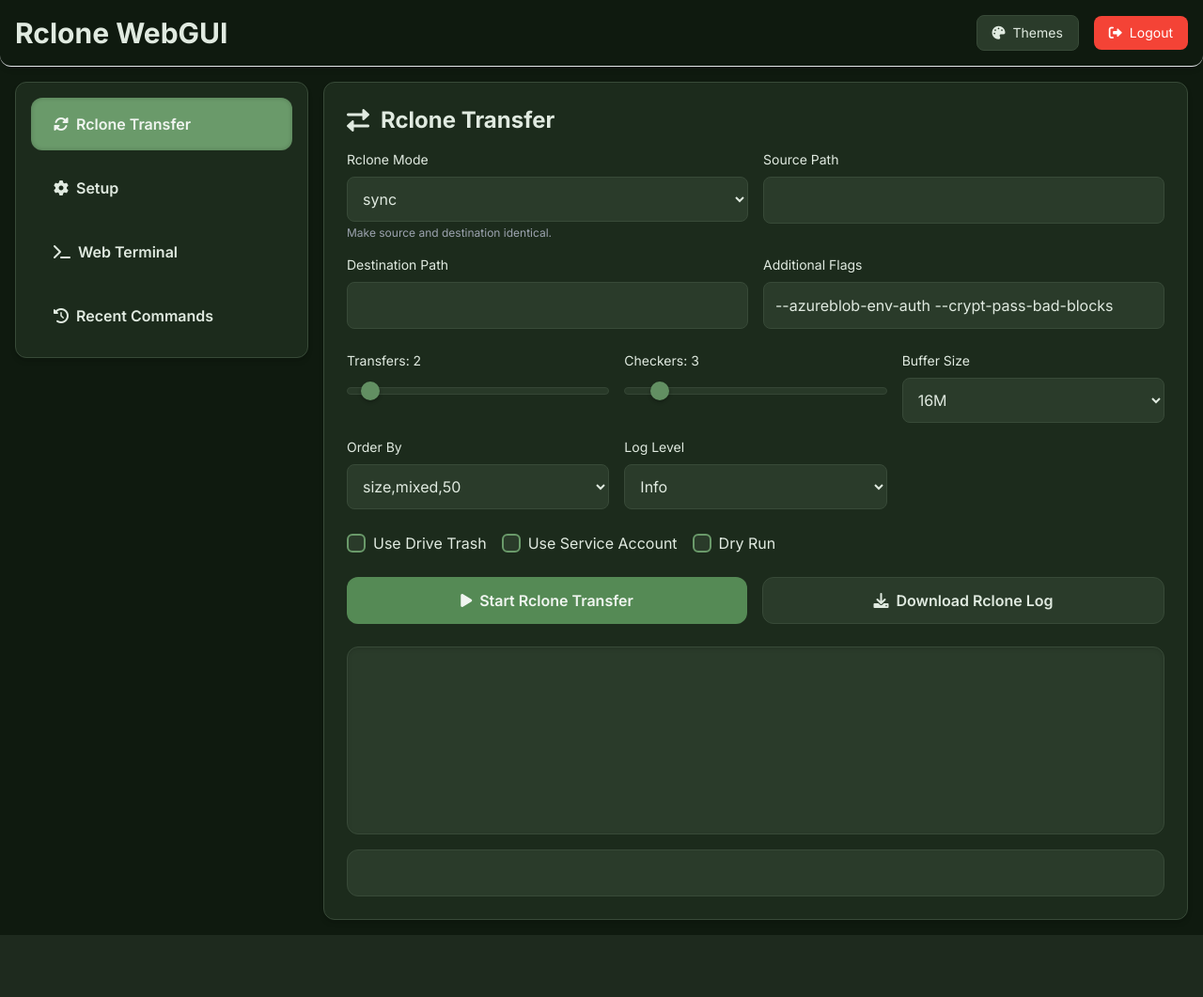
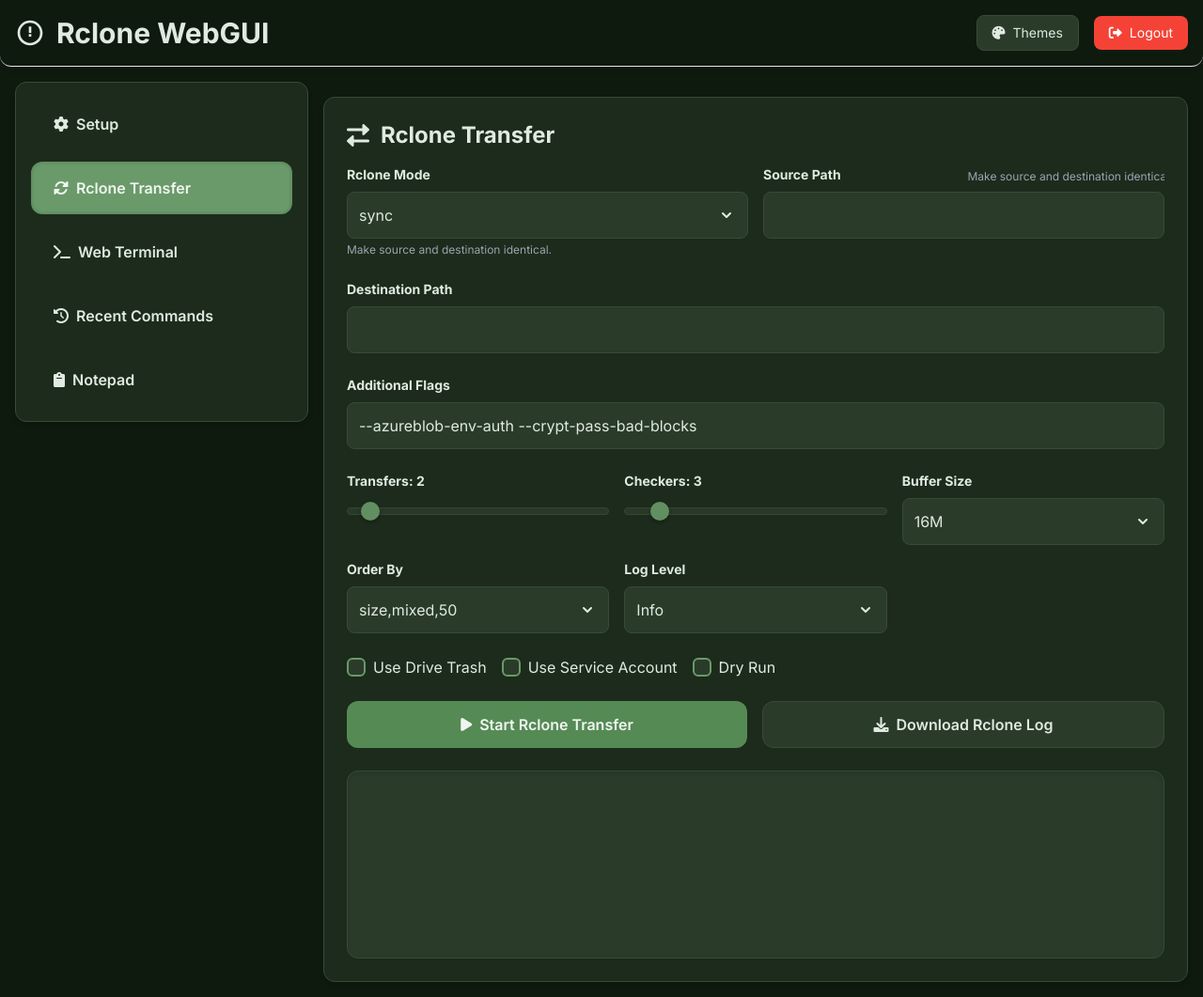
Before and after one commit to Frozen12/rclone-webGUI, a Flask app: page / in a window 1280 px wide. Shown: the whole page at 94% size. Before the commit the page ends 995 px from the top, so only its background shows below. Run offline with Flask 3, Linux system fonts and the light colour scheme; the visitor is signed in with stand-in values (Sample User, id 1); parts of the project's set-up code (start-up, migrations or seed data) failed here and were passed over; some libraries are stand-ins or nearby versions.

Commit message:
Update index.html

```diff
--- a/templates/index.html
+++ b/templates/index.html
@@ -5,16 +5,22 @@
     <meta name="viewport" content="width=device-width, initial-scale=1.0">
     <title>Rclone WebGUI</title>
     <script src="https://cdn.tailwindcss.com"></script>
-    <link href="https://fonts.googleapis.com/css2?family=Inter:wght@300;400;600;700&display=swap" rel="stylesheet">
+    <link href="https://fonts.googleapis.com/css2?family=Inter:wght@300;400;600;700&family=Orbitron:wght@700&display=swap" rel="stylesheet">
     <link rel="stylesheet" href="{{ url_for('static', filename='css/style.css') }}">
     <!-- Font Awesome for icons -->
     <link rel="stylesheet" href="https://cdnjs.cloudflare.com/ajax/libs/font-awesome/6.0.0-beta3/css/all.min.css">
+    <link rel="icon" href="{{ url_for('static', filename='favicon.svg') }}" type="image/svg+xml">
 </head>
 <body class="flex flex-col min-h-screen">
     <!-- Header -->
-    <header class="bg-card-bg-color p-4 shadow-md flex justify-between items-center rounded-b-xl sticky top-0 z-10 border-b border-border-color">
-        <h1 class="text-3xl font-bold text-primary-color">Rclone WebGUI</h1>
-        <div class="flex items-center space-x-4">
+    <header class="bg-card-bg-color p-4 shadow-md flex flex-wrap justify-between items-center rounded-b-xl sticky top-0 z-10 border-b border-border-color">
+        <div class="flex items-center">
+            <svg class="h-8 w-8 text-accent-color mr-3" fill="currentColor" viewBox="0 0 24 24" xmlns="http://www.w3.org/2000/svg">
+                <path d="M12 2C6.477 2 2 6.477 2 12s4.477 10 10 10 10-4.477 10-10S17.523 2 12 2zm0 18c-4.411 0-8-3.589-8-8s3.589-8 8-8 8 3.589 8 8-3.589 8-8 8zm-1-13h2v5h-2V7zm0 6h2v2h-2v-2z"/>
+            </svg>
+            <h1 class="text-3xl font-bold app-title">Rclone WebGUI</h1>
+        </div>
+        <div class="flex items-center space-x-4 mt-2 md:mt-0">
             <!-- Theme Changer Dropdown -->
             <div class="relative inline-block text-left">
                 <button type="button" id="themeChangerBtn" class="btn-secondary px-4 py-2 rounded-lg text-sm font-medium focus:outline-none flex items-center">
@@ -22,13 +28,13 @@
                 </button>
                 <div id="themeDropdown" class="origin-top-right absolute right-0 mt-2 w-48 rounded-md shadow-lg bg-card-bg-color ring-1 ring-border-color ring-opacity-5 focus:outline-none hidden" role="menu" aria-orientation="vertical" aria-labelledby="themeChangerBtn">
                     <div class="py-1" role="none">
-                        <a href="#" class="block px-4 py-2 text-sm text-text-color hover:bg-input-bg-color" data-theme="dark-mode">Dark Green (Default)</a>
-                        <a href="#" class="block px-4 py-2 text-sm text-text-color hover:bg-input-bg-color" data-theme="theme-blue">Blue</a>
-                        <a href="#" class="block px-4 py-2 text-sm text-text-color hover:bg-input-bg-color" data-theme="theme-purple">Purple</a>
-                        <a href="#" class="block px-4 py-2 text-sm text-text-color hover:bg-input-bg-color" data-theme="theme-orange">Orange</a>
-                        <a href="#" class="block px-4 py-2 text-sm text-text-color hover:bg-input-bg-color" data-theme="theme-red">Red</a>
-                        <a href="#" class="block px-4 py-2 text-sm text-text-color hover:bg-input-bg-color" data-theme="theme-teal">Teal</a>
-                        <a href="#" class="block px-4 py-2 text-sm text-text-color hover:bg-input-bg-color" data-theme="theme-indigo">Indigo</a>
+                        <a href="#" class="block px-4 py-2 text-sm text-text-color hover:bg-input-bg-color rounded-md mx-1 my-0.5" data-theme="dark-mode">Dark Green (Default)</a>
+                        <a href="#" class="block px-4 py-2 text-sm text-text-color hover:bg-input-bg-color rounded-md mx-1 my-0.5" data-theme="theme-blue">Blue</a>
+                        <a href="#" class="block px-4 py-2 text-sm text-text-color hover:bg-input-bg-color rounded-md mx-1 my-0.5" data-theme="theme-purple">Purple</a>
+                        <a href="#" class="block px-4 py-2 text-sm text-text-color hover:bg-input-bg-color rounded-md mx-1 my-0.5" data-theme="theme-orange">Orange</a>
+                        <a href="#" class="block px-4 py-2 text-sm text-text-color hover:bg-input-bg-color rounded-md mx-1 my-0.5" data-theme="theme-red">Red</a>
+                        <a href="#" class="block px-4 py-2 text-sm text-text-color hover:bg-input-bg-color rounded-md mx-1 my-0.5" data-theme="theme-teal">Teal</a>
+                        <a href="#" class="block px-4 py-2 text-sm text-text-color hover:bg-input-bg-color rounded-md mx-1 my-0.5" data-theme="theme-indigo">Indigo</a>
                     </div>
                 </div>
             </div>
@@ -46,10 +52,11 @@
             <!-- Navigation Buttons -->
             <nav class="card p-4 rounded-xl shadow-md">
                 <ul class="space-y-3">
+                    <li><button onclick="showSection('setup')" class="nav-button"><i class="fas fa-cog mr-2"></i> Setup</button></li>
                     <li><button onclick="showSection('rclone-transfer')" class="nav-button active"><i class="fas fa-sync-alt mr-2"></i> Rclone Transfer</button></li>
-                    <li><button onclick="showSection('setup')" class="nav-button"><i class="fas fa-cog mr-2"></i> Setup</button></li>
                     <li><button onclick="showSection('web-terminal')" class="nav-button"><i class="fas fa-terminal mr-2"></i> Web Terminal</button></li>
-                    <li><button onclick="toggleRecentCommandsModal()" class="nav-button"><i class="fas fa-history mr-2"></i> Recent Commands</button></li>
+                    <li><button onclick="showSection('recent-commands')" class="nav-button"><i class="fas fa-history mr-2"></i> Recent Commands</button></li>
+                    <li><button onclick="showSection('notepad')" class="nav-button"><i class="fas fa-clipboard mr-2"></i> Notepad</button></li>
                 </ul>
             </nav>
         </aside>
@@ -57,27 +64,53 @@
         <!-- Right Column: Dynamic Content Sections -->
         <section class="flex-1 space-y-4">
 
+            <!-- Setup Section -->
+            <div id="setup-section" class="content-section card p-6 rounded-xl shadow-md hidden">
+                <h2 class="text-2xl font-bold mb-4 text-primary-color flex items-center"><i class="fas fa-cogs mr-3"></i> Setup</h2>
+
+                <div class="mb-6 border border-border-color rounded-lg p-4">
+                    <h3 class="text-xl font-semibold mb-3 text-accent-color">Upload rclone.conf</h3>
+                    <p class="text-sm text-text-color mb-3">Upload your Rclone configuration file. This will overwrite any existing <code>rclone.conf</code>.</p>
+                    <label class="custom-file-upload">
+                        <input type="file" id="rclone_conf_file_input" accept=".conf" class="hidden">
+                        <span id="rclone-conf-file-name" class="file-name-display">No file chosen</span>
+                        <span class="file-button btn-secondary"><i class="fas fa-folder-open mr-2"></i> Browse</span>
+                    </label>
+                    <button onclick="uploadRcloneConf()" class="btn-primary mt-4 w-full md:w-auto"><i class="fas fa-upload mr-2"></i> Upload rclone.conf</button>
+                </div>
+
+                <div class="mb-6 border border-border-color rounded-lg p-4">
+                    <h3 class="text-xl font-semibold mb-3 text-accent-color">Upload Service Account (SA) ZIP</h3>
+                    <p class="text-sm text-text-color mb-3">Upload a ZIP file containing your service account JSON files. This will clear existing JSONs and extract new ones directly into <code>/app/.config/rclone/</code>.</p>
+                    <label class="custom-file-upload">
+                        <input type="file" id="sa_zip_file_input" accept=".zip" class="hidden">
+                        <span id="sa-zip-file-name" class="file-name-display">No file chosen</span>
+                        <span class="file-button btn-secondary"><i class="fas fa-folder-open mr-2"></i> Browse</span>
+                    </label>
+                    <button onclick="uploadSaZip()" class="btn-primary mt-4 w-full md:w-auto"><i class="fas fa-file-archive mr-2"></i> Upload SA ZIP</button>
+                </div>
+
+                <div id="majorStepsOutput" class="major-steps-output mt-4"></div>
+            </div>
+
             <!-- Rclone Transfer Section -->
             <div id="rclone-transfer-section" class="content-section card p-6 rounded-xl shadow-md active">
                 <h2 class="text-2xl font-bold mb-4 text-primary-color flex items-center"><i class="fas fa-exchange-alt mr-3"></i> Rclone Transfer</h2>
 
                 <div class="grid grid-cols-1 md:grid-cols-2 gap-4 mb-6">
                     <div>
-                        <label for="mode" class="block text-sm font-medium mb-2 text-primary-color">Rclone Mode</label>
-                        <select id="mode" class="input-field w-full p-3 rounded-lg">
-                            <optgroup label="Two Remote Commands">
+                        <label for="mode" class="block text-sm font-bold mb-2 text-primary-color">Rclone Mode</label>
+                        <select id="mode" class="input-field w-full p-3 rounded-lg custom-select">
                             <option value="sync" data-description="Make source and destination identical." selected>sync</option>
                             <option value="copy" data-description="Copy files from source to destination.">copy</option>
                             <option value="move" data-description="Move files from source to destination.">move</option>
                             <option value="copyurl" data-description="Copy a URL content to destination.">copyurl</option>
                             <option value="check" data-description="Check files in the source match the files in the destination.">check</option>
                             <option value="cryptcheck" data-description="Cryptcheck the vault.">cryptcheck</option>
-                            </optgroup>
-                            <optgroup label="One Remote Commands">
+
                             <option value="lsd" data-description="List directories/containers in the path.">lsd</option>
                             <option value="ls" data-description="List all files in the path.">ls</option>
                             <option value="tree" data-description="List contents of remote in a tree-like fashion.">tree</option>
-                                <option value="listremotes" data-description="List all remotes in the config file.">listremotes</option>
                             <option value="mkdir" data-description="Create new directory.">mkdir</option>
                             <option value="size" data-description="Counts objects and their sizes in a remote.">size</option>
                             <option value="serve" data-description="Serve a remote over HTTP/WebDAV/FTP/etc.">serve</option>
@@ -87,41 +120,45 @@
                             <option value="delete" data-description="Remove files in the path.">delete</option>
                             <option value="deletefile" data-description="Remove a single file from remote.">deletefile</option>
                             <option value="purge" data-description="Remove all content in the path.">purge</option>
+
+                            <option value="listremotes" data-description="List all remotes in the config file.">listremotes</option>
                             <option value="version" data-description="Show version and exit.">version</option>
-                            </optgroup>
                         </select>
                         <p id="mode-description" class="text-xs mt-1 text-gray-400">Make source and destination identical.</p>
                     </div>
 
-                    <div>
-                        <label for="source" class="block text-sm font-medium mb-2 text-primary-color">Source Path</label>
+                    <div class="relative">
+                        <label for="source" class="block text-sm font-bold mb-2 text-primary-color">Source Path</label>
+                        <div id="mode-description-inline" class="absolute top-0 right-0 text-xs text-gray-400 p-1 rounded-md max-w-[50%] overflow-hidden whitespace-nowrap text-right"></div>
                         <input type="text" id="source" class="input-field w-full p-3 rounded-lg" value="">
                     </div>
+                </div>
 
+                <div class="mb-6">
                     <div id="destination-field">
-                        <label for="destination" class="block text-sm font-medium mb-2 text-primary-color">Destination Path</label>
+                        <label for="destination" class="block text-sm font-bold mb-2 text-primary-color">Destination Path</label>
                         <input type="text" id="destination" class="input-field w-full p-3 rounded-lg" value="">
                     </div>
+                </div>
 
-                    <div>
-                        <label for="additional_flags" class="block text-sm font-medium mb-2 text-primary-color">Additional Flags</label>
+                <div class="mb-6">
+                    <label for="additional_flags" class="block text-sm font-bold mb-2 text-primary-color">Additional Flags</label>
                     <input type="text" id="additional_flags" class="input-field w-full p-3 rounded-lg" value="--azureblob-env-auth --crypt-pass-bad-blocks">
-                    </div>
                 </div>
 
                 <!-- Sliders and Dropdowns -->
                 <div class="grid grid-cols-1 md:grid-cols-2 lg:grid-cols-3 gap-4 mb-6">
                     <div>
-                        <label for="transfers" class="block text-sm font-medium mb-2 text-primary-color">Transfers: <span id="transfers-value">2</span></label>
+                        <label for="transfers" class="block text-sm font-bold mb-2 text-primary-color">Transfers: <span id="transfers-value">2</span></label>
                         <input type="range" id="transfers" min="1" max="20" value="2" step="1" class="w-full slider">
                     </div>
                     <div>
-                        <label for="checkers" class="block text-sm font-medium mb-2 text-primary-color">Checkers: <span id="checkers-value">3</span></label>
+                        <label for="checkers" class="block text-sm font-bold mb-2 text-primary-color">Checkers: <span id="checkers-value">3</span></label>
                         <input type="range" id="checkers" min="1" max="20" value="3" step="1" class="w-full slider">
                     </div>
                     <div>
-                        <label for="buffer_size" class="block text-sm font-medium mb-2 text-primary-color">Buffer Size</label>
-                        <select id="buffer_size" class="input-field w-full p-3 rounded-lg">
+                        <label for="buffer_size" class="block text-sm font-bold mb-2 text-primary-color">Buffer Size</label>
+                        <select id="buffer_size" class="input-field w-full p-3 rounded-lg custom-select">
                             <option value="2M">2M</option>
                             <option value="4M">4M</option>
                             <option value="8M">8M</option>
@@ -133,8 +170,8 @@
                         </select>
                     </div>
                     <div>
-                        <label for="order" class="block text-sm font-medium mb-2 text-primary-color">Order By</label>
-                        <select id="order" class="input-field w-full p-3 rounded-lg">
+                        <label for="order" class="block text-sm font-bold mb-2 text-primary-color">Order By</label>
+                        <select id="order" class="input-field w-full p-3 rounded-lg custom-select">
                             <option value="size,ascending">size,ascending</option>
                             <option value="size,descending">size,descending</option>
                             <option value="size,mixed,75">size,mixed,75</option>
@@ -144,8 +181,8 @@
                         </select>
                     </div>
                     <div>
-                        <label for="loglevel" class="block text-sm font-medium mb-2 text-primary-color">Log Level</label>
-                        <select id="loglevel" class="input-field w-full p-3 rounded-lg">
+                        <label for="loglevel" class="block text-sm font-bold mb-2 text-primary-color">Log Level</label>
+                        <select id="loglevel" class="input-field w-full p-3 rounded-lg custom-select">
                             <option value="Info" selected>Info</option>
                             <option value="ERROR">ERROR</option>
                             <option value="DEBUG">DEBUG</option>
@@ -187,33 +224,12 @@
                 <p id="rclone-major-steps" class="major-steps-output mt-4"></p>
             </div>
 
-            <!-- Setup Section -->
-            <div id="setup-section" class="content-section card p-6 rounded-xl shadow-md hidden">
-                <h2 class="text-2xl font-bold mb-4 text-primary-color flex items-center"><i class="fas fa-cogs mr-3"></i> Setup</h2>
-
-                <div class="mb-6 border border-border-color rounded-lg p-4">
-                    <h3 class="text-xl font-semibold mb-3 text-accent-color">Upload rclone.conf</h3>
-                    <p class="text-sm text-text-color mb-3">Upload your Rclone configuration file. This will overwrite any existing <code>rclone.conf</code>.</p>
-                    <input type="file" id="rcloneConfFile" accept=".conf" class="file-input w-full mb-3">
-                    <button onclick="uploadRcloneConf()" class="btn-primary"><i class="fas fa-upload mr-2"></i> Upload rclone.conf</button>
-                </div>
-
-                <div class="mb-6 border border-border-color rounded-lg p-4">
-                    <h3 class="text-xl font-semibold mb-3 text-accent-color">Upload Service Account (SA) ZIP</h3>
-                    <p class="text-sm text-text-color mb-3">Upload a ZIP file containing your service account JSON files. This will clear existing JSONs and extract new ones into <code>/app/.config/rclone/accounts/</code>.</p>
-                    <input type="file" id="saZipFile" accept=".zip" class="file-input w-full mb-3">
-                    <button onclick="uploadSaZip()" class="btn-primary"><i class="fas fa-file-archive mr-2"></i> Upload SA ZIP</button>
-                </div>
-
-                <div id="majorStepsOutput" class="major-steps-output mt-4"></div>
-            </div>
-
             <!-- Web Terminal Section -->
             <div id="web-terminal-section" class="content-section card p-6 rounded-xl shadow-md hidden">
                 <h2 class="text-2xl font-bold mb-4 text-primary-color flex items-center"><i class="fas fa-terminal mr-3"></i> Web Terminal</h2>
 
                 <div class="mb-4">
-                    <label for="terminalCommand" class="block text-sm font-medium mb-2 text-primary-color">Enter Command</label>
+                    <label for="terminalCommand" class="block text-sm font-bold mb-2 text-primary-color">Enter Command</label>
                     <input type="text" id="terminalCommand" class="input-field w-full p-3 rounded-lg" placeholder="e.g., ls -la /app">
                 </div>
 
@@ -231,16 +247,10 @@
                     <pre id="terminalOutput" class="output-area min-h-[300px]"></pre>
                 </div>
             </div>
-        </section>
-    </main>
 
-    <!-- Recent Commands Modal -->
-    <div id="recentCommandsModal" class="modal hidden">
-        <div class="modal-content card rounded-xl p-8 shadow-2xl">
-            <div class="flex justify-between items-center mb-6">
-                <h2 class="text-2xl font-bold text-primary-color flex items-center"><i class="fas fa-history mr-3"></i> Recent Commands</h2>
-                <button onclick="toggleRecentCommandsModal()" class="close-button text-xl text-primary-color hover:text-accent-color">&times;</button>
-            </div>
+            <!-- Recent Commands Section (formerly Modal) -->
+            <div id="recent-commands-section" class="content-section card p-6 rounded-xl shadow-md hidden">
+                <h2 class="text-2xl font-bold mb-4 text-primary-color flex items-center"><i class="fas fa-history mr-3"></i> Recent Commands</h2>
 
                 <div class="mb-6">
                     <h3 class="text-xl font-semibold mb-3 text-accent-color">Rclone Transfers</h3>
@@ -259,7 +269,15 @@
                     <button onclick="clearAllRecentCommands()" class="btn-danger"><i class="fas fa-trash-alt mr-2"></i> Clear All History</button>
                 </div>
             </div>
+
+            <!-- Notepad Section -->
+            <div id="notepad-section" class="content-section card p-6 rounded-xl shadow-md hidden">
+                <h2 class="text-2xl font-bold mb-4 text-primary-color flex items-center"><i class="fas fa-clipboard mr-3"></i> Notepad</h2>
+                <textarea id="notepad-content" class="input-field w-full p-4 rounded-lg min-h-[400px]" placeholder="Type or paste your notes here. This content will be saved automatically in your browser."></textarea>
             </div>
+
+        </section>
+    </main>
 
     <!-- Confirmation Modal for Terminal Process -->
     <div id="terminalConfirmModal" class="modal hidden">
```
Lines whose indentation alone changed are shown as unchanged.
